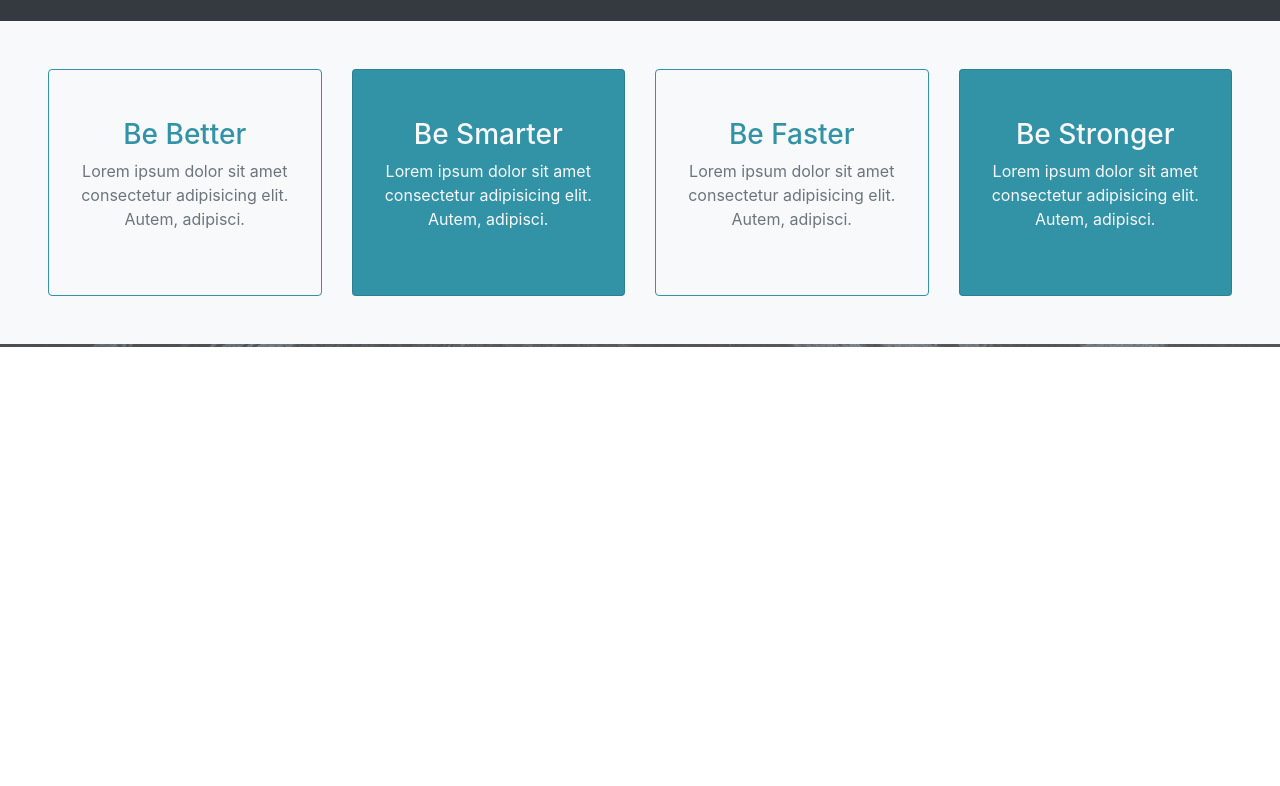
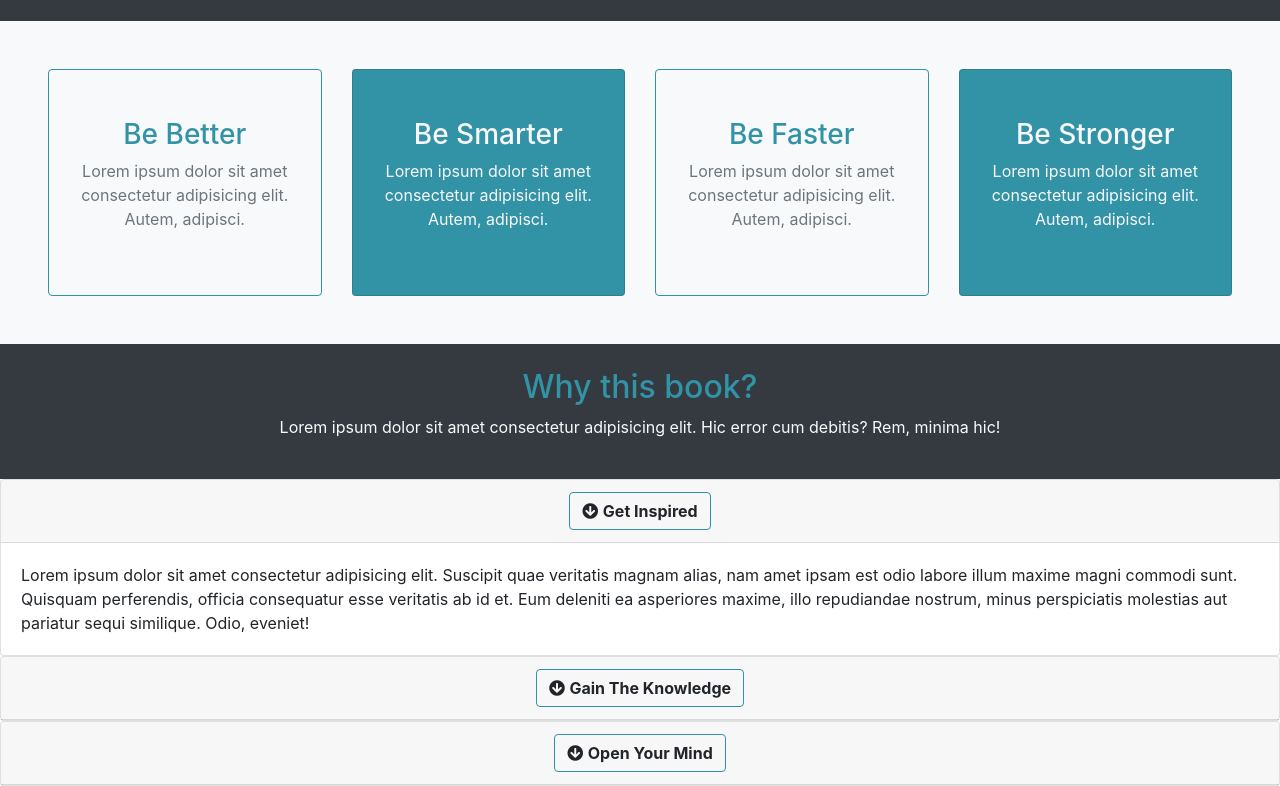
Before and after one commit to MichaelVilvoorde/Bootstrap, a plain HTML site: page Bootstrap Udemy/Project-2 mus/Excercise muzixe/index.html in a window 1280 px wide. Shown: the part 866-1652 px from the top of the page. Before the commit the page ends 1213 px from the top, so only its background shows below. Drawn offline with nearby package versions, Linux system fonts and the light colour scheme.

Commit message:
added - About Section

```diff
--- a/Bootstrap Udemy/Project-2 mus/Excercise muzixe/index.html
+++ b/Bootstrap Udemy/Project-2 mus/Excercise muzixe/index.html
@@ -25,7 +25,8 @@
         <div class="collapse navbar-collapse" id="navbarSupportedContent">
             <ul class="navbar-nav ml-auto">
                 <li class="nav-item active">
-                    <a class="nav-link" href="#home">Home</a>
+                    <a class="nav-link" href="index.html">Home</a>
+                    <!-- href="home" -> heeft geen margin top -->
                 </li>
                 <li class="nav-item">
                     <a class="nav-link" href="#about">About</a>
@@ -114,7 +115,81 @@
         </div>
 
     </section>
+    <!-- ABOUT -->
+    <section id="about">
+        <div class="container-fluid">
+            <div class="row ">
+                <div class="col bg-dark text-center text-light py-4">
+                    <h2 class="text-primary">Why this book?</h2>
+                    <p>Lorem ipsum dolor sit amet consectetur adipisicing elit. Hic error cum debitis? Rem, minima hic!</p>
+                </div>
+            </div>
+        </div>
 
+
+        <!-- accordion -->
+        <div id="accordion">
+            <div class="card">
+                <div class="card-header">
+                    <h5 class="mb-0 text-center">
+                        <div>
+                            <button class="btn border border-primary" data-toggle="collapse" data-target="#collapseOne">
+                            <i class="fas fa-arrow-circle-down"></i>
+                            <b>Get Inspired</b>
+                            </button>
+                        </div>
+                    </h5>
+                </div>
+
+                <div id="collapseOne" class="collapse show" data-parent="#accordion">
+                    <div class="card-body">
+                        Lorem ipsum dolor sit amet consectetur adipisicing elit. Suscipit quae veritatis magnam alias, nam amet ipsam est odio labore illum maxime magni commodi sunt. Quisquam perferendis, officia consequatur esse veritatis ab id et. Eum deleniti ea asperiores
+                        maxime, illo repudiandae nostrum, minus perspiciatis molestias aut pariatur sequi similique. Odio, eveniet!
+                    </div>
+                </div>
+            </div>
+
+            <div class="card">
+                <div class="card-header">
+                    <h5 class="mb-0 text-center">
+                        <button class="btn border border-primary" data-toggle="collapse" data-target="#collapseTwo">
+                        <i class="fas fa-arrow-circle-down"></i>
+                        <b>Gain The Knowledge</b>
+                  </button>
+                    </h5>
+                </div>
+
+                <div id="collapseTwo" class="collapse" data-parent="#accordion">
+                    <div class="card-body">
+                        Lorem ipsum dolor sit amet consectetur adipisicing elit. Suscipit quae veritatis magnam alias, nam amet ipsam est odio labore illum maxime magni commodi sunt. Quisquam perferendis, officia consequatur esse veritatis ab id et. Eum deleniti ea asperiores
+                        maxime, illo repudiandae nostrum, minus perspiciatis molestias aut pariatur sequi similique. Odio, eveniet!
+                    </div>
+                </div>
+            </div>
+
+            <div class="card">
+                <div class="card-header">
+                    <h5 class="mb-0 text-center">
+                        <button class="btn border border-primary" data-toggle="collapse" data-target="#collapseThree">
+                        <i class="fas fa-arrow-circle-down"></i>
+                        <b>Open Your Mind</b>
+                        </button>
+                    </h5>
+                </div>
+
+                <div id="collapseThree" class="collapse" data-parent="#accordion">
+                    <div class="card-body">
+                        Lorem ipsum dolor sit amet consectetur adipisicing elit. Suscipit quae veritatis magnam alias, nam amet ipsam est odio labore illum maxime magni commodi sunt. Quisquam perferendis, officia consequatur esse veritatis ab id et. Eum deleniti ea asperiores
+                        maxime, illo repudiandae nostrum, minus perspiciatis molestias aut pariatur sequi similique. Odio, eveniet!
+                    </div>
+                </div>
+            </div>
+        </div>
+
+
+
+
+    </section>
 
 
 
```
